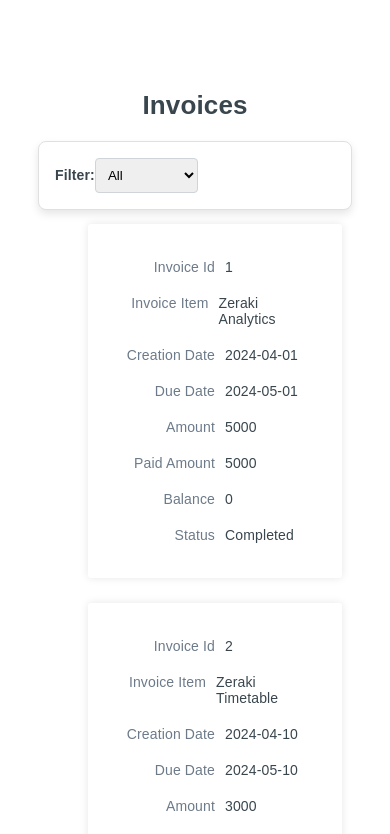
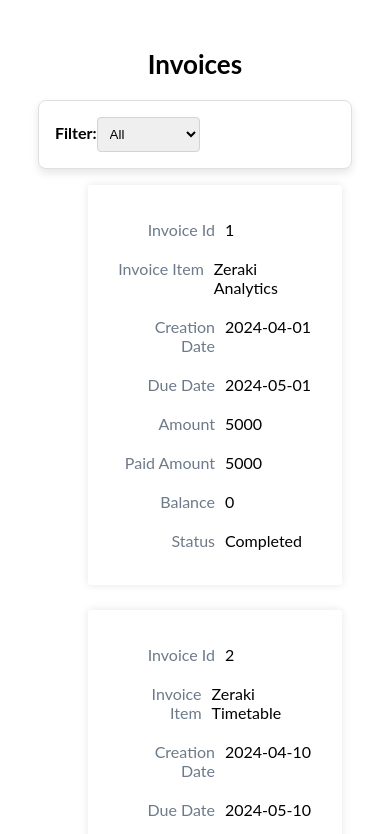
Before and after one commit to KellyKiiru/Agent-Dashboard, an Angular app: page /invoices in a window 390 px wide. Shown: the top 834 px of the page. Built offline with nearby package versions, Linux system fonts and the light colour scheme; data requests are answered from the project's data file; what @swimlane/ngx-charts would draw is missing.

Commit message:
add global stying

```diff
--- a/src/styles.css
+++ b/src/styles.css
@@ -1,9 +1,102 @@
-/* You can add global styles to this file, and also import other style files */
 body {
-  margin-top: 50px;
-  background-color: #fff;
-  font-family: Arial, sans-serif;
-  font-size: 14px;
-  letter-spacing: 0.01em;
-  color: #39464e;
+  font-family: 'lato', sans-serif;
 }
+.container {
+  max-width: 1000px;
+  margin-left: auto;
+  margin-right: auto;
+  padding-left: 10px;
+  padding-right: 10px;
+}
+
+h2 {
+  font-size: 26px;
+  margin: 20px 0;
+  text-align: center;
+  small {
+    font-size: 0.5em;
+  }
+}
+
+.responsive-table {
+  li {
+    border-radius: 3px;
+    padding: 25px 30px;
+    display: flex;
+    justify-content: space-between;
+    margin-bottom: 25px;
+  }
+  .table-header {
+    background-color: #95A5A6;
+    font-size: 14px;
+    text-transform: uppercase;
+    letter-spacing: 0.03em;
+  }
+  .table-row {
+    background-color: #ffffff;
+    box-shadow: 0px 0px 9px 0px rgba(0,0,0,0.1);
+  }
+  .col-1 {
+    flex-basis: 10%;
+  }
+  .col-2 {
+    flex-basis: 40%;
+  }
+  .col-3 {
+    flex-basis: 25%;
+  }
+  .col-4 {
+    flex-basis: 25%;
+  }
+
+  @media all and (max-width: 767px) {
+    .table-header {
+      display: none;
+    }
+
+    li {
+      display: block;
+    }
+    .col {
+
+      flex-basis: 100%;
+
+    }
+    .col {
+      display: flex;
+      padding: 10px 0;
+      &:before {
+        color: #6C7A89;
+        padding-right: 10px;
+        content: attr(data-label);
+        flex-basis: 50%;
+        text-align: right;
+      }
+    }
+  }
+}
+
+.filter-card {
+  background-color: #ffffff;
+  border: 1px solid #e0e0e0;
+  border-radius: 8px;
+  box-shadow: 0 4px 8px rgba(0, 0, 0, 0.1);
+  padding: 16px;
+  margin-top: 16px;
+}
+
+.filter-card .form-label {
+  font-weight: bold;
+  margin-bottom: 8px;
+}
+
+.filter-card .form-select {
+  border-radius: 4px;
+  padding: 8px;
+  border: 1px solid #ced4da;
+}
+
+.filter-card .form-select:focus {
+  border-color: #80bdff;
+  box-shadow: 0 0 0 0.2rem rgba(0, 123, 255, 0.25);
+}
```
